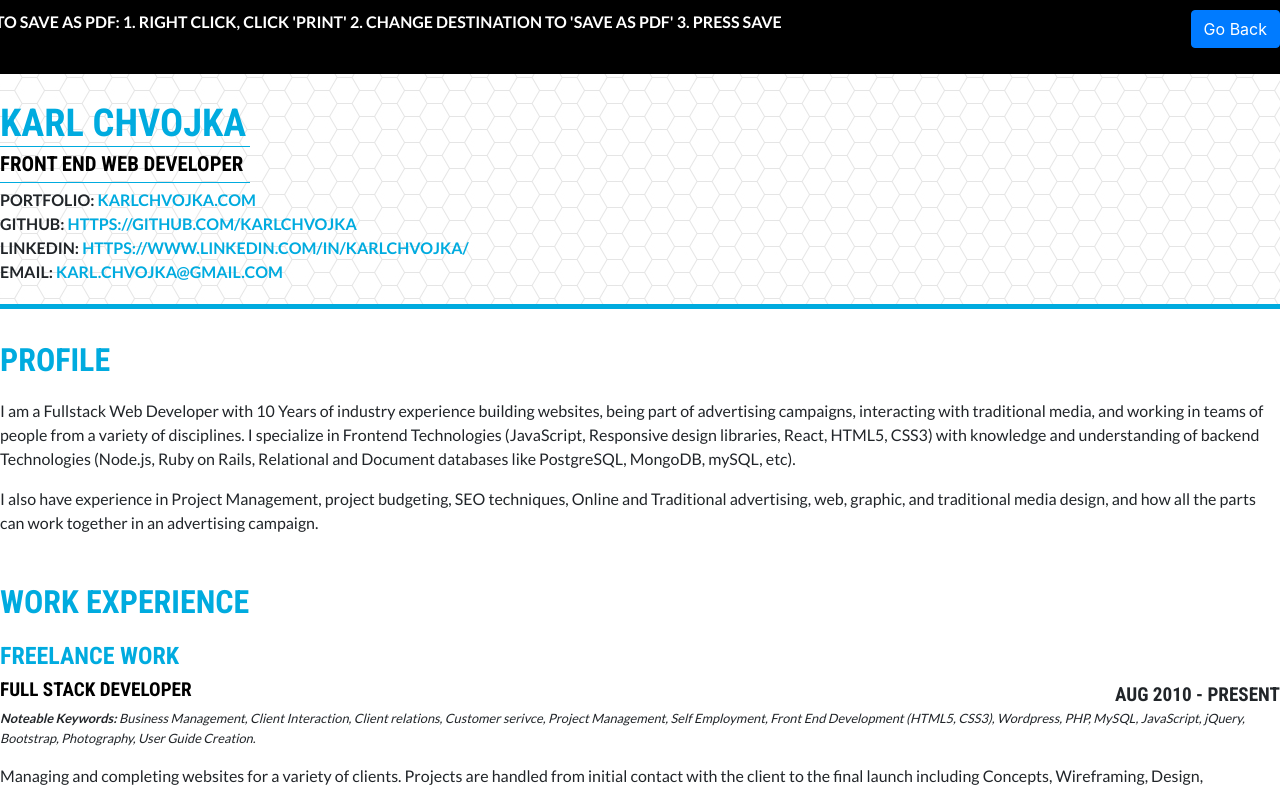
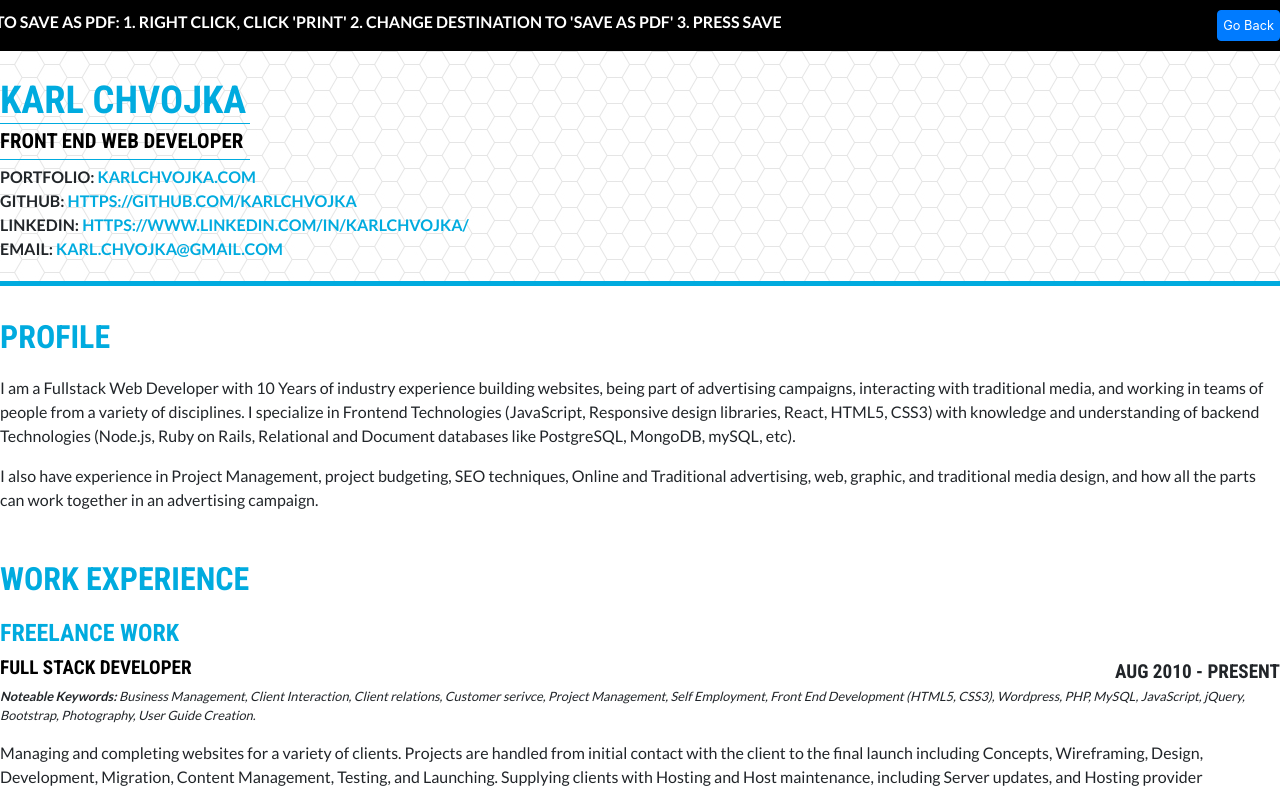
Before and after one commit to karlchvojka/2019_portfolio, a React (Create React App) app: page /resume in a window 1280 px wide. Shown: the top 792 px of the page. Built offline with nearby package versions, Linux system fonts and the light colour scheme.

Commit message:
Hiding controls on resume page

```diff
--- a/src/App.scss
+++ b/src/App.scss
@@ -235,8 +235,14 @@ main {
     ul {
       padding-left:0px;
       list-style:none;
+      margin-bottom:0px;
       li {
         margin-right:5px;
+
+        a.btn {
+          font-size:.8rem;
+          padding:5px;
+        }
       }
     }
   }
```
